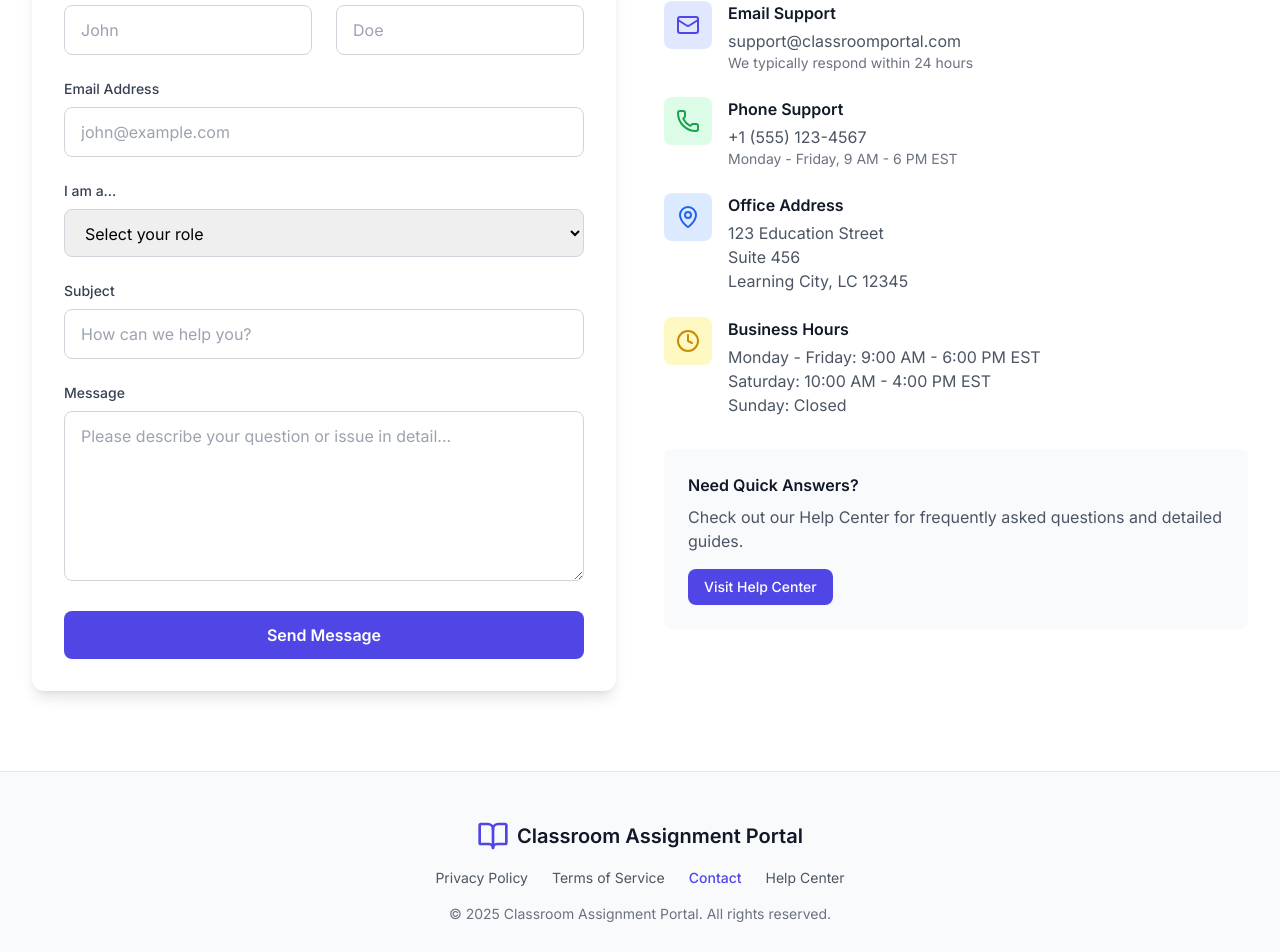
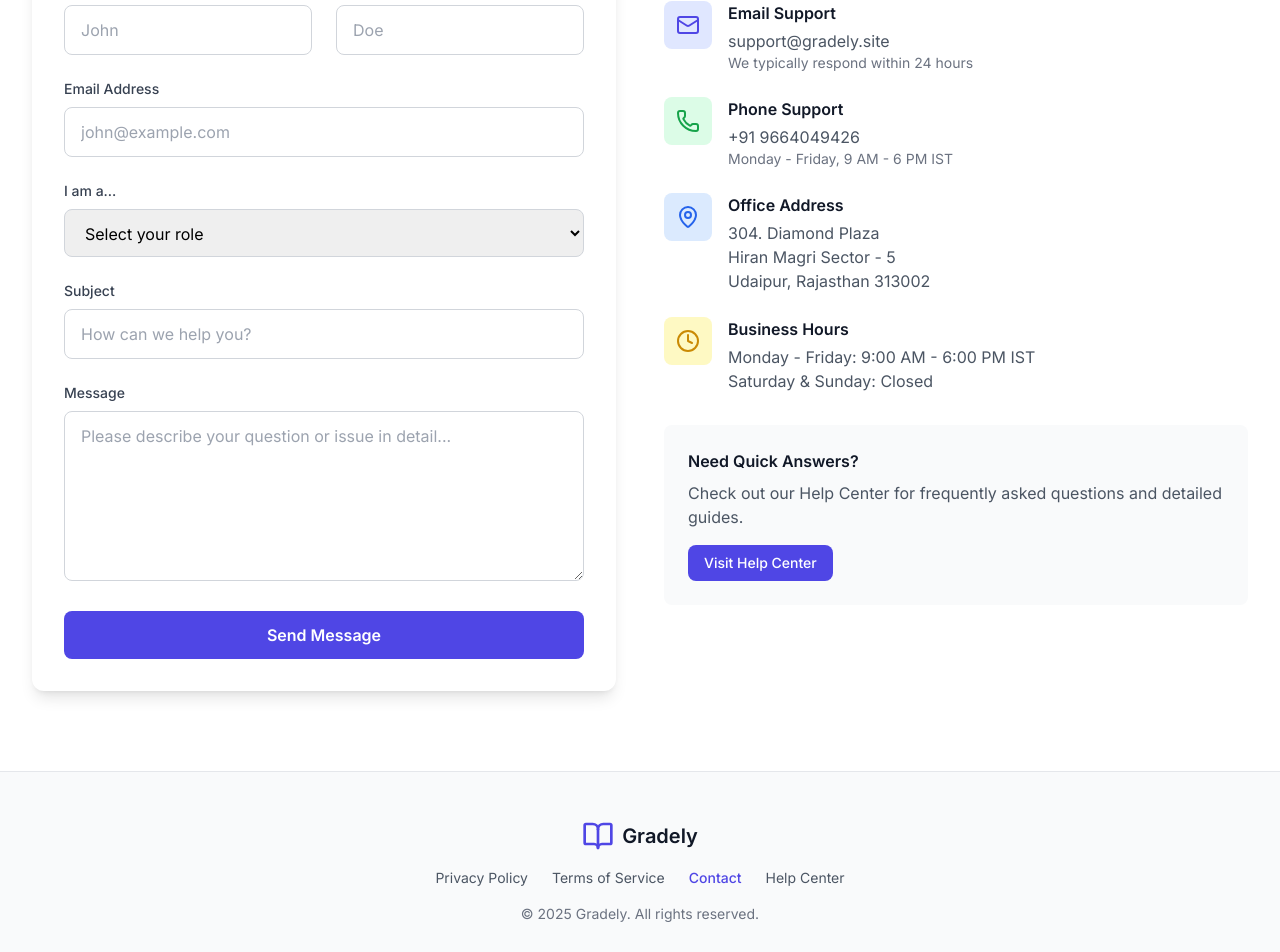
Before and after one commit to visheshj2005/classroom-assignment, a React (Vite) app: page /contact in a window 1280 px wide. Shown: the part 544-1496 px from the top of the page. Built offline with nearby package versions, Linux system fonts and the light colour scheme; no server answers.

Commit message:
gradely name changed

```diff
--- a/src/components/LandingPage.jsx
+++ b/src/components/LandingPage.jsx
@@ -11,7 +11,7 @@ const LandingPage = () => {
                         <div className="flex items-center">
                             <BookOpen className="h-8 w-8 text-indigo-600" />
                             <span className="ml-2 text-xl font-semibold text-gray-900">
-                                Classroom Assignment Portal
+                                Gradely
                             </span>
                         </div>
 
@@ -208,7 +208,7 @@ const LandingPage = () => {
                             <div className="flex items-center mb-4">
                                 <BookOpen className="h-8 w-8 text-indigo-600" />
                                 <span className="ml-2 text-xl font-semibold text-gray-900">
-                                    Classroom Assignment Portal
+                                    Gradely
                                 </span>
                             </div>
                             <p className="text-gray-600 max-w-md">
@@ -255,7 +255,7 @@ const LandingPage = () => {
 
                     <div className="border-t border-gray-200 mt-8 pt-8">
                         <p className="text-center text-gray-500 text-sm">
-                            © 2025 Classroom Assignment Portal. All rights reserved.
+                            © 2025 Gradely. All rights reserved.
                         </p>
                     </div>
                 </div>
--- a/src/components/Sidebar.jsx
+++ b/src/components/Sidebar.jsx
@@ -97,7 +97,7 @@ const Sidebar = () => {
               <BookOpen className="h-5 w-5 text-white" />
             </div>
             <div>
-              <h1 className="text-lg font-semibold text-gray-900">Classroom</h1>
+              <h1 className="text-lg font-semibold text-gray-900">Gradely</h1>
               <p className="text-xs text-gray-500">Assignment Portal</p>
             </div>
           </div>
--- a/src/pages/Contact.jsx
+++ b/src/pages/Contact.jsx
@@ -10,7 +10,7 @@ const Contact = () => {
                         <div className="flex items-center">
                             <BookOpen className="h-8 w-8 text-indigo-600" />
                             <a href="/" className="ml-2 text-xl font-semibold text-gray-900">
-                                Classroom Assignment Portal
+                                Gradely
                             </a>
                         </div>
                         <div className="flex items-center space-x-4">
@@ -156,7 +156,7 @@ const Contact = () => {
                                     </div>
                                     <div>
                                         <h3 className="font-semibold text-gray-900 mb-1">Email Support</h3>
-                                        <p className="text-gray-600">support@classroomportal.com</p>
+                                        <p className="text-gray-600">support@gradely.site</p>
                                         <p className="text-sm text-gray-500">We typically respond within 24 hours</p>
                                     </div>
                                 </div>
@@ -167,8 +167,8 @@ const Contact = () => {
                                     </div>
                                     <div>
                                         <h3 className="font-semibold text-gray-900 mb-1">Phone Support</h3>
-                                        <p className="text-gray-600">+1 (555) 123-4567</p>
-                                        <p className="text-sm text-gray-500">Monday - Friday, 9 AM - 6 PM EST</p>
+                                        <p className="text-gray-600">+91 9664049426</p>
+                                        <p className="text-sm text-gray-500">Monday - Friday, 9 AM - 6 PM IST</p>
                                     </div>
                                 </div>
 
@@ -179,9 +179,9 @@ const Contact = () => {
                                     <div>
                                         <h3 className="font-semibold text-gray-900 mb-1">Office Address</h3>
                                         <p className="text-gray-600">
-                                            123 Education Street<br />
-                                            Suite 456<br />
-                                            Learning City, LC 12345
+                                            304. Diamond Plaza<br />
+                                             Hiran Magri Sector - 5<br />
+                                            Udaipur, Rajasthan 313002
                                         </p>
                                     </div>
                                 </div>
@@ -193,9 +193,8 @@ const Contact = () => {
                                     <div>
                                         <h3 className="font-semibold text-gray-900 mb-1">Business Hours</h3>
                                         <p className="text-gray-600">
-                                            Monday - Friday: 9:00 AM - 6:00 PM EST<br />
-                                            Saturday: 10:00 AM - 4:00 PM EST<br />
-                                            Sunday: Closed
+                                            Monday - Friday: 9:00 AM - 6:00 PM IST<br />
+                                            Saturday & Sunday: Closed
                                         </p>
                                     </div>
                                 </div>
@@ -223,7 +222,7 @@ const Contact = () => {
                         <div className="flex items-center justify-center mb-4">
                             <BookOpen className="h-8 w-8 text-indigo-600" />
                             <span className="ml-2 text-xl font-semibold text-gray-900">
-                                Classroom Assignment Portal
+                                Gradely
                             </span>
                         </div>
                         <div className="flex justify-center space-x-6 text-sm">
@@ -233,7 +232,7 @@ const Contact = () => {
                             <a href="/help-center" className="text-gray-600 hover:text-indigo-600">Help Center</a>
                         </div>
                         <p className="text-center text-gray-500 text-sm mt-4">
-                            © 2025 Classroom Assignment Portal. All rights reserved.
+                            © 2025 Gradely. All rights reserved.
                         </p>
                     </div>
                 </div>
--- a/src/pages/ForStudents.jsx
+++ b/src/pages/ForStudents.jsx
@@ -10,7 +10,7 @@ const ForStudents = () => {
                         <div className="flex items-center">
                             <BookOpen className="h-8 w-8 text-indigo-600" />
                             <a href="/" className="ml-2 text-xl font-semibold text-gray-900">
-                                Classroom Assignment Portal
+                                Gradely
                             </a>
                         </div>
                         <div className="flex items-center space-x-4">
@@ -175,7 +175,7 @@ const ForStudents = () => {
                         <div className="flex items-center justify-center mb-4">
                             <BookOpen className="h-8 w-8 text-indigo-600" />
                             <span className="ml-2 text-xl font-semibold text-gray-900">
-                                Classroom Assignment Portal
+                                Gradely
                             </span>
                         </div>
                         <div className="flex justify-center space-x-6 text-sm">
@@ -185,7 +185,7 @@ const ForStudents = () => {
                             <a href="/help-center" className="text-gray-600 hover:text-indigo-600">Help Center</a>
                         </div>
                         <p className="text-center text-gray-500 text-sm mt-4">
-                            © 2025 Classroom Assignment Portal. All rights reserved.
+                            © 2025 Gradely. All rights reserved.
                         </p>
                     </div>
                 </div>
--- a/src/pages/ForTeachers.jsx
+++ b/src/pages/ForTeachers.jsx
@@ -10,7 +10,7 @@ const ForTeachers = () => {
                         <div className="flex items-center">
                             <BookOpen className="h-8 w-8 text-indigo-600" />
                             <a href="/" className="ml-2 text-xl font-semibold text-gray-900">
-                                Classroom Assignment Portal
+                                Gradely
                             </a>
                         </div>
                         <div className="flex items-center space-x-4">
@@ -128,7 +128,7 @@ const ForTeachers = () => {
                         <div className="flex items-center justify-center mb-4">
                             <BookOpen className="h-8 w-8 text-indigo-600" />
                             <span className="ml-2 text-xl font-semibold text-gray-900">
-                                Classroom Assignment Portal
+                                Gradely
                             </span>
                         </div>
                         <div className="flex justify-center space-x-6 text-sm">
@@ -138,7 +138,7 @@ const ForTeachers = () => {
                             <a href="/help-center" className="text-gray-600 hover:text-indigo-600">Help Center</a>
                         </div>
                         <p className="text-center text-gray-500 text-sm mt-4">
-                            © 2025 Classroom Assignment Portal. All rights reserved.
+                            © 2025 Gradely. All rights reserved.
                         </p>
                     </div>
                 </div>
--- a/src/pages/HelpCenter.jsx
+++ b/src/pages/HelpCenter.jsx
@@ -80,7 +80,7 @@ const HelpCenter = () => {
                         <div className="flex items-center">
                             <BookOpen className="h-8 w-8 text-indigo-600" />
                             <a href="/" className="ml-2 text-xl font-semibold text-gray-900">
-                                Classroom Assignment Portal
+                                Gradely
                             </a>
                         </div>
                         <div className="flex items-center space-x-4">
@@ -196,7 +196,7 @@ const HelpCenter = () => {
                             Contact Support
                         </a>
                         <a
-                            href="mailto:support@classroomportal.com"
+                            href="mailto:support@gradely.site"
                             className="inline-block border border-indigo-600 text-indigo-600 hover:bg-indigo-50 px-8 py-4 rounded-lg text-lg font-semibold transition-colors"
                         >
                             Email Us
@@ -212,7 +212,7 @@ const HelpCenter = () => {
                         <div className="flex items-center justify-center mb-4">
                             <BookOpen className="h-8 w-8 text-indigo-600" />
                             <span className="ml-2 text-xl font-semibold text-gray-900">
-                                Classroom Assignment Portal
+                                Gradely
                             </span>
                         </div>
                         <div className="flex justify-center space-x-6 text-sm">
@@ -222,7 +222,7 @@ const HelpCenter = () => {
                             <a href="/help-center" className="text-indigo-600 font-medium">Help Center</a>
                         </div>
                         <p className="text-center text-gray-500 text-sm mt-4">
-                            © 2025 Classroom Assignment Portal. All rights reserved.
+                            © 2025 Gradely. All rights reserved.
                         </p>
                     </div>
                 </div>
--- a/src/pages/PrivacyPolicy.jsx
+++ b/src/pages/PrivacyPolicy.jsx
@@ -10,7 +10,7 @@ const PrivacyPolicy = () => {
                         <div className="flex items-center">
                             <BookOpen className="h-8 w-8 text-indigo-600" />
                             <a href="/" className="ml-2 text-xl font-semibold text-gray-900">
-                                Classroom Assignment Portal
+                                Gradely
                             </a>
                         </div>
                         <div className="flex items-center space-x-4">
@@ -105,9 +105,9 @@ const PrivacyPolicy = () => {
                             </p>
                             <div className="bg-gray-50 p-4 rounded-lg mt-4">
                                 <p className="text-gray-700">
-                                    Email: privacy@classroomportal.com<br />
-                                    Address: [Your Company Address]<br />
-                                    Phone: [Your Phone Number]
+                                    Email: support@gradely.site<br />
+                                    Address: 304, Diamond Plaza Hiran Magri Sector - 5 Udaipur, Rajasthan<br />
+                                    Phone: +91 9664049426
                                 </p>
                             </div>
                         </section>
@@ -122,7 +122,7 @@ const PrivacyPolicy = () => {
                         <div className="flex items-center justify-center mb-4">
                             <BookOpen className="h-8 w-8 text-indigo-600" />
                             <span className="ml-2 text-xl font-semibold text-gray-900">
-                                Classroom Assignment Portal
+                                Gradely
                             </span>
                         </div>
                         <div className="flex justify-center space-x-6 text-sm">
@@ -132,7 +132,7 @@ const PrivacyPolicy = () => {
                             <a href="/help-center" className="text-gray-600 hover:text-indigo-600">Help Center</a>
                         </div>
                         <p className="text-center text-gray-500 text-sm mt-4">
-                            © 2025 Classroom Assignment Portal. All rights reserved.
+                            © 2025 Gradely. All rights reserved.
                         </p>
                     </div>
                 </div>
--- a/src/pages/TermsOfService.jsx
+++ b/src/pages/TermsOfService.jsx
@@ -10,7 +10,7 @@ const TermsOfService = () => {
                         <div className="flex items-center">
                             <BookOpen className="h-8 w-8 text-indigo-600" />
                             <a href="/" className="ml-2 text-xl font-semibold text-gray-900">
-                                Classroom Assignment Portal
+                                Gradely
                             </a>
                         </div>
                         <div className="flex items-center space-x-4">
@@ -38,7 +38,7 @@ const TermsOfService = () => {
                         <section>
                             <h2 className="text-2xl font-semibold text-gray-900 mb-4">1. Acceptance of Terms</h2>
                             <p className="text-gray-700">
-                                By accessing and using the Classroom Assignment Portal, you accept and agree to be bound
+                                By accessing and using the Gradely, you accept and agree to be bound
                                 by the terms and provision of this agreement. If you do not agree to abide by the above,
                                 please do not use this service.
                             </p>
@@ -47,7 +47,7 @@ const TermsOfService = () => {
                         <section>
                             <h2 className="text-2xl font-semibold text-gray-900 mb-4">2. Use License</h2>
                             <p className="text-gray-700 mb-4">
-                                Permission is granted to temporarily use the Classroom Assignment Portal for personal,
+                                Permission is granted to temporarily use the Gradely for personal,
                                 educational purposes. This is the grant of a license, not a transfer of title, and under this license you may not:
                             </p>
                             <ul className="list-disc pl-6 text-gray-700 space-y-2">
@@ -114,7 +114,7 @@ const TermsOfService = () => {
                         <section>
                             <h2 className="text-2xl font-semibold text-gray-900 mb-4">8. Disclaimer</h2>
                             <p className="text-gray-700">
-                                The materials on the Classroom Assignment Portal are provided on an 'as is' basis.
+                                The materials on the Gradely are provided on an 'as is' basis.
                                 We make no warranties, expressed or implied, and hereby disclaim and negate all other
                                 warranties including without limitation, implied warranties or conditions of merchantability,
                                 fitness for a particular purpose, or non-infringement of intellectual property or other violation of rights.
@@ -128,9 +128,9 @@ const TermsOfService = () => {
                             </p>
                             <div className="bg-gray-50 p-4 rounded-lg mt-4">
                                 <p className="text-gray-700">
-                                    Email: legal@classroomportal.com<br />
-                                    Address: [Your Company Address]<br />
-                                    Phone: [Your Phone Number]
+                                    Email: support@gradely.site<br />
+                                    Address: 304, Diamond Plaza Hiran Magri Sector - 5 Udaipur, Rajasthan<br />
+                                    Phone: +91 9664049426
                                 </p>
                             </div>
                         </section>
@@ -145,7 +145,7 @@ const TermsOfService = () => {
                         <div className="flex items-center justify-center mb-4">
                             <BookOpen className="h-8 w-8 text-indigo-600" />
                             <span className="ml-2 text-xl font-semibold text-gray-900">
-                                Classroom Assignment Portal
+                                Gradely
                             </span>
                         </div>
                         <div className="flex justify-center space-x-6 text-sm">
@@ -155,7 +155,7 @@ const TermsOfService = () => {
                             <a href="/help-center" className="text-gray-600 hover:text-indigo-600">Help Center</a>
                         </div>
                         <p className="text-center text-gray-500 text-sm mt-4">
-                            © 2025 Classroom Assignment Portal. All rights reserved.
+                            © 2025 Gradely. All rights reserved.
                         </p>
                     </div>
                 </div>
```
